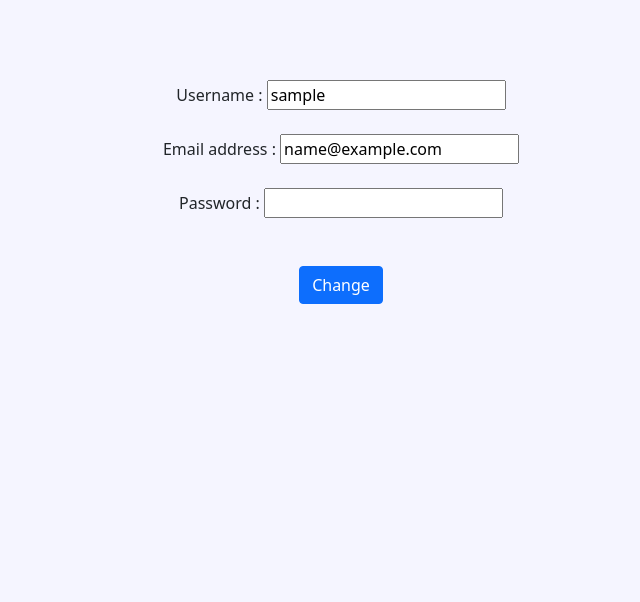
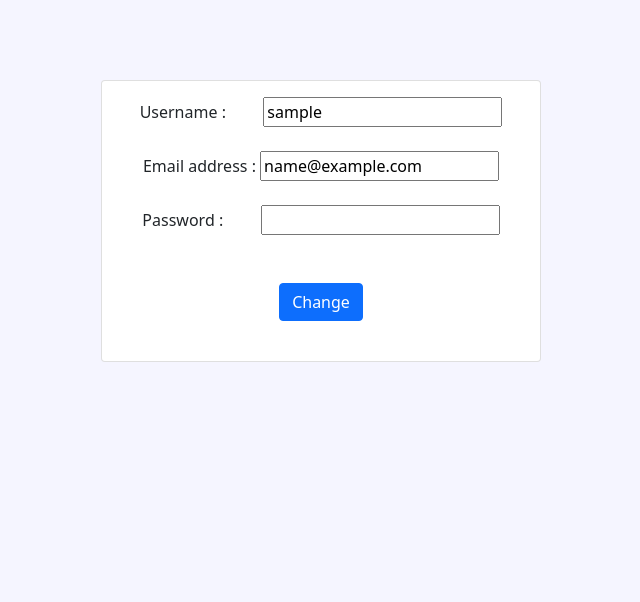
Before and after one commit to apurbadh/Minerva, a Django app: page /change in a window 1280 px wide. Shown: the part 76-678 px from the top of the page, without its empty margins (299-939 px from the left). Run offline with Django 3.2, Linux system fonts and the light colour scheme; the visitor is signed in with stand-in values (Sample User, id 1); some libraries are stand-ins or nearby versions.

Commit message:
Finishing touches

```diff
--- a/course/templates/changepassword.html
+++ b/course/templates/changepassword.html
@@ -10,11 +10,17 @@
         <br/>
     {% endfor %}
         {% csrf_token %}
-         Username : <input name="username" value="{{ request.user.username }}" required><br/><br>
-        Email address : <input name="email" value="{{ request.user.email }}" required><br/><br>
-        Password : <input name="password" type="password" required><br/><br>
-        <br/>
-        <input type="submit" value="Change" class="btn btn-primary"/><br><br>
+        <div  class="course-card" style="text-align: center;margin-left: 25rem;">
+            <div class="col-sm-6">
+              <div class="card">
+                <div class="card-body">
+                    Username :    &nbsp; &nbsp; &nbsp;  &nbsp;     <input name="username" value="{{ request.user.username }}" required><br/><br>
+                    Email address : <input name="email" value="{{ request.user.email }}" required><br/><br>
+                    Password :   &nbsp; &nbsp;  &nbsp;   &nbsp;   <input name="password" type="password" required><br/><br>
+                    <br/>
+                    <input type="submit" value="Change" class="btn btn-primary"/><br><br>
+                </div></div></div></div>
+
     </form>
     <br>
 <br>
```
